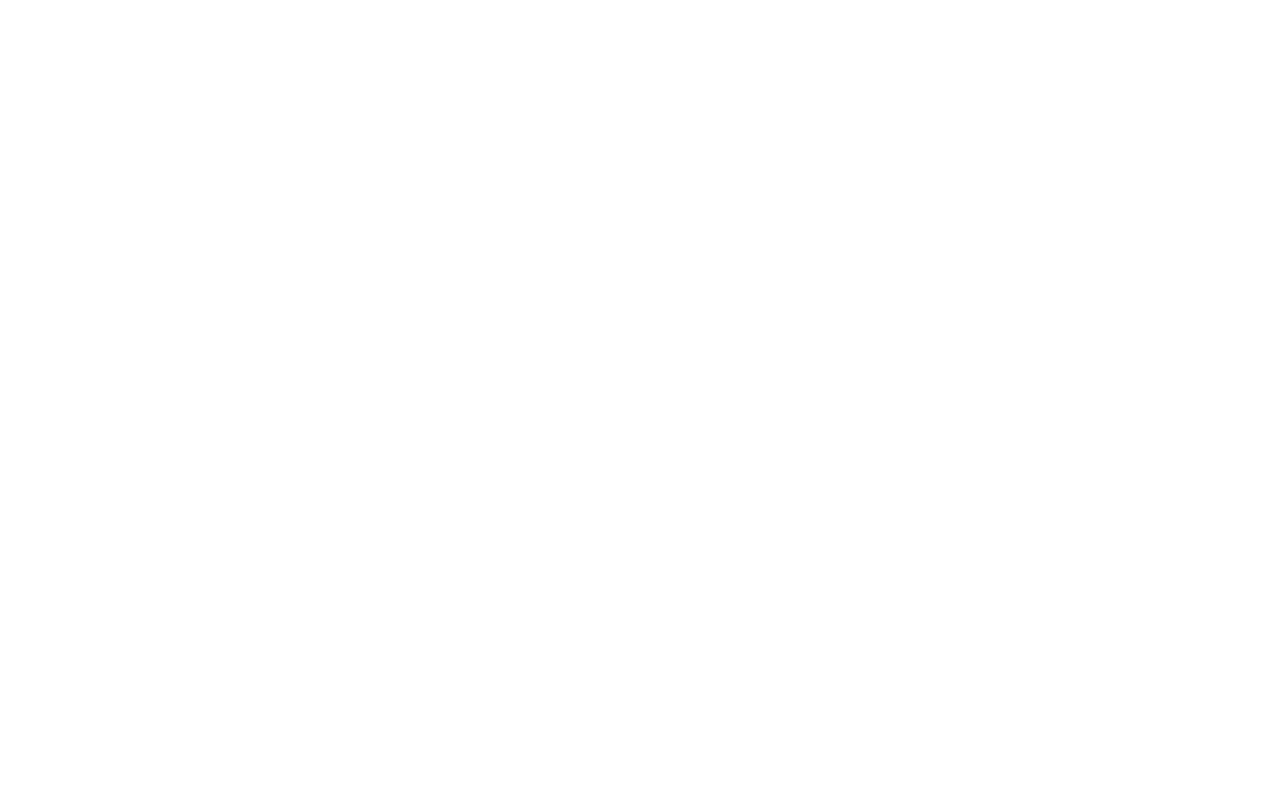
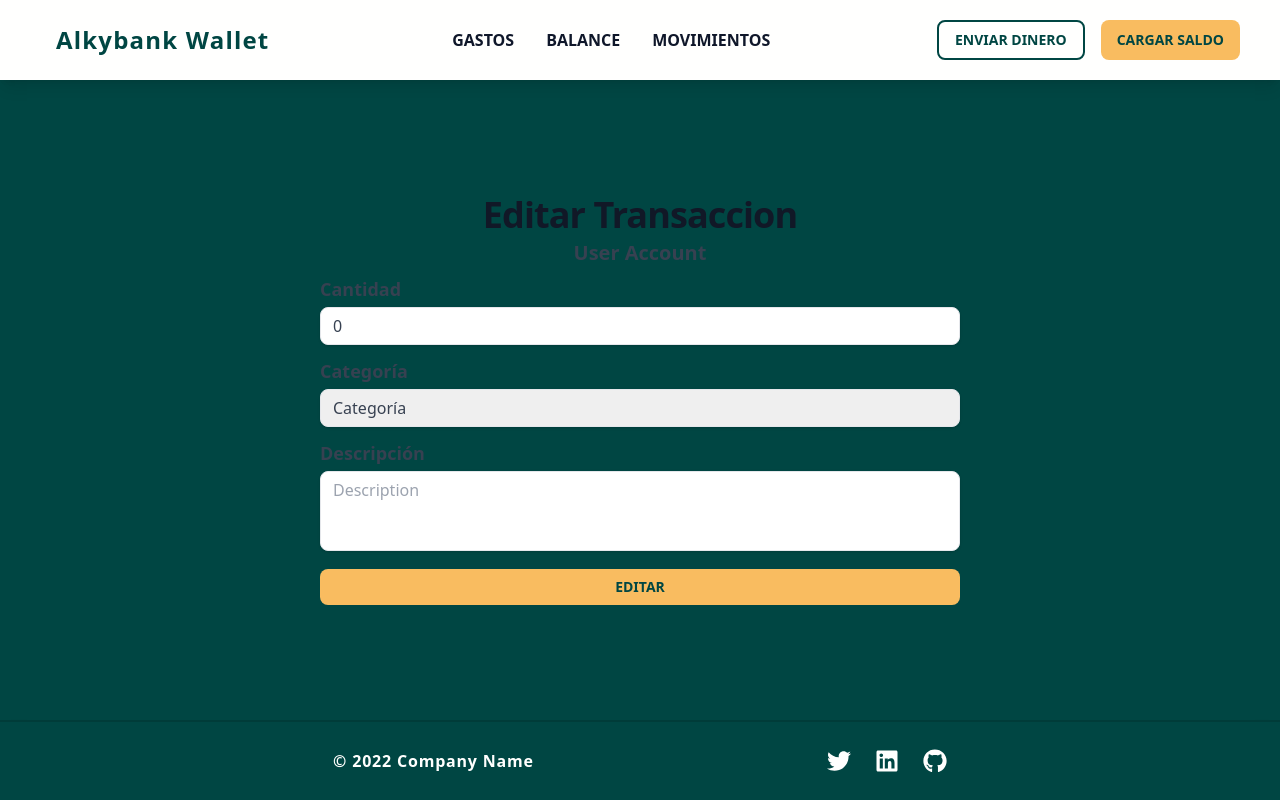
Before and after one commit to siprem10/grupo-03-undefined-FRONTEND, a React (Vite) app: page /transactions/edit in a window 1280 px wide. Before the commit this address had no page. Built offline with nearby package versions, Linux system fonts and the light colour scheme.

Commit message:
forms-pages

```diff
--- a/src/App.jsx
+++ b/src/App.jsx
@@ -2,6 +2,7 @@
 import Home from './Components/Home/Home';
 import Register from './Components/Register/Register';
 import Login from './Components/Login/Login';
+import { CreateCategories, CreateTransactions, EditCategories, EditTransactions } from './Pages';
 import { UserForm, createUserFields } from './Components/Forms/UserForms';
 
 function App() {
@@ -16,6 +17,10 @@
                     path='/create-user'
                     element={<UserForm {...createUserFields} />}
                 />
+                <Route exact path='/categories/create' element={<CreateCategories />} />
+                <Route exact path='/categories/edit' element={<EditCategories />} />
+                <Route exact path='/transactions/create' element={<CreateTransactions />} />
+                <Route exact path='/transactions/edit' element={<EditTransactions />} />
             </Routes>
         </BrowserRouter>
     );
--- a/src/Components/Forms/CategoriesForm.jsx
+++ b/src/Components/Forms/CategoriesForm.jsx
@@ -1,24 +1,27 @@
-import React from 'react';
+import React, { useState } from 'react';
  import { Formik } from 'formik';
  import BaseButton from '../BaseButton/BaseButton';
+ import "../styles/Form.css";
 
  const CategoriesForm = ({
     title,
     userAccount,
     buttonText,
-    onSubmit
+    onSubmit,
+    successText
   }) => {
 
+    const [ success, setSuccess ] = useState(false)
 
    return (
             <div
             className='flex flex-col w-screen items-center justify-center'
             >
             <h1
-            className='text-3xl text-left w-11/12 sm:w-8/12 md:w-6/12 sm:text-4xl'
+            className='title text-4xl mb-1'
             >{title}</h1>
             <p
-            className='text-m mb-3 text-left w-11/12 sm:w-8/12 md:w-6/12'
+            className='mb-2 text-gray-700 text-xl font-bold'
             >{userAccount}</p>
             <Formik
             initialValues={{
@@ -30,6 +33,8 @@
                 resetForm({
                     values: ''
                 })
+                setSuccess(true)
+                setTimeout(() => setSuccess(false), 3000)
             }}
             validate={(values) => {
                 let errors = {}
@@ -56,8 +61,10 @@
                 className='flex flex-col w-11/12 sm:w-8/12 md:w-6/12'
                 onSubmit={handleSubmit}
                 >
+                <div className='mb-2'>
+                <label className='label' htmlFor='name'>Nombre</label>
                 <input
-                    className={`${touched.name && errors.name && 'border-red-500 bg-red-100'} rounded border my-2 px-5 py-2 w-full`}
+                    className='inputForm'
                     type="text"
                     name="name"
                     placeholder='Nombre'
@@ -65,20 +72,25 @@
                     onBlur={handleBlur}
                     value={values.name}
                 />
-                {touched.name && errors.name && <p className='text-red-600'>{errors.name}</p>}
+                {touched.name && errors.name && <p className='inputFormErr'>{errors.name}</p>}
+                </div>
+                <div className='mb-2'>
+                <label className='label' htmlFor='description'>Descripción</label>
                 <textarea
-                    className={`${touched.description && errors.description && 'border-red-500 bg-red-100'} rounded border my-1 px-5 py-2 mb-2 resize-none h-24 w-full`}
+                    className={`mb-1 shadow appearance-none border rounded-lg w-full py-2 px-3 text-gray-700 leading-tight focus:outline-none resize-none h-20`}
                     name="description"
                     placeholder='Descripción'
                     onChange={handleChange}
                     onBlur={handleBlur}
                     value={values.description}
                 />
-                {touched.description && errors.description && <p className='text-red-600'>{errors.description}</p>}
+                {touched.description && errors.description && <p className='inputFormErr'>{errors.description}</p>}
+                </div>
                 <BaseButton
                 text={buttonText}
                 type="submit"
                 />
+                {success && <p className='text-green-600 font-bold text-center mt-2'>{successText}</p>}
                 </form>
             )}
             </Formik>
--- a/src/Components/Forms/TransactionsForm.jsx
+++ b/src/Components/Forms/TransactionsForm.jsx
@@ -1,24 +1,28 @@
 import React from 'react';
  import { Formik } from 'formik';
  import BaseButton from '../BaseButton/BaseButton';
+import { useState } from 'react';
 
  const TransactionsForm = ({
     title,
     userAccount,
     categoriesList,
     buttonText,
-    onSubmit
+    onSubmit,
+    successText
  }) => {
+
+    const [ success, setSuccess ] = useState(false)
 
    return (
             <div
             className='flex flex-col w-screen items-center justify-center'
             >
             <h1
-            className='text-3xl text-left w-11/12 sm:w-8/12 md:w-6/12 sm:text-4xl'
+            className='title text-4xl mb-1 text-left'
             >{title}</h1>
             <p
-            className='text-m mb-3 text-left w-11/12 sm:w-8/12 md:w-6/12'
+            className='mb-2 text-gray-700 text-xl font-bold text-left'
             >{userAccount}</p>
             <Formik
             initialValues={{
@@ -31,12 +35,16 @@
                 resetForm({
                     values: ''
                 })
+                setSuccess(true)
+                setTimeout(() => setSuccess(false), 3000)
             }}
             validate={(values) => {
                 let errors = {}
                 const { amount, category } = values
-                if(!amount) {
+                if(!amount || amount === '0') {
                     errors.amount = 'Por Favor agreaga un monto'
+                } else if(!/(^\d{1,3}(\.?\d{3})*(,\d{2})?$)|(^\d{1,3}(,?\d{3})*(\.\d{2})?$)/.test(amount)) {
+                    errors.amount = 'Formato incorrecto'
                 }
                 if(!category) {
                     errors.category = 'Debes incluir una categoría'
@@ -57,20 +65,25 @@
                 className='flex flex-col w-11/12 sm:w-8/12 md:w-6/12'
                 onSubmit={handleSubmit}
                 >
+                <div className='mb-2'>
+                <label className='label' htmlFor='amount'>Cantidad</label>
                 <input
-                    className={`${touched.amount && errors.amount && 'border-red-500 bg-red-100'} rounded border my-2 px-5 py-2 w-full`}
-                    type="number"
+                    className='inputForm'
+                    type="text"
                     name="amount"
                     placeholder='Cantidad'
                     onChange={handleChange}
                     onBlur={handleBlur}
                     value={values.amount}
                 />
-                {touched.amount && errors.amount && <p className='text-red-600'>{errors.amount}</p>}
+                {touched.amount && errors.amount && <p className='inputFormErr'>{errors.amount}</p>}
+                </div>
+                <div className='mb-2'>
+                <label className='label' htmlFor='name'>Categoría</label>
                 <select
                 id="category"
                 name="category"
-                className={`${touched.category && errors.category && 'border-red-500 bg-red-100'} rounded border my-1 px-5 py-2 mb-3 w-full`}
+                className='inputForm'
                 onChange={handleChange}
                 onBlur={handleBlur}
                 value={values.category}
@@ -80,21 +93,25 @@
                         <option key={i} value={category}>{category}</option>
                         ))}
                 </select>
-                {touched.category && errors.category && <p className='text-red-600'>{errors.category}</p>}
+                {touched.category && errors.category && <p className='inputFormErr'>{errors.category}</p>}
+                </div>
+                <div className='mb-2'>
+                <label className='label' htmlFor='name'>Descripción</label>
                 <textarea
-                    className='rounded border my-1 px-5 py-2 mb-3 resize-none h-24 w-full'
+                    className={`mb-1 shadow appearance-none border rounded-lg w-full py-2 px-3 text-gray-700 leading-tight focus:outline-none resize-none h-20`}
                     name="description"
                     placeholder='Description'
                     onChange={handleChange}
                     onBlur={handleBlur}
                     value={values.description}
                 />
+                </div>
                 <BaseButton
                 text={buttonText}
                 type="submit"
                 // disabled={isSubmitting}
                 />
-
+                {success && <p className='text-green-600 font-bold text-center mt-2'>{successText}</p>}
 
                 </form>
             )}
--- /dev/null
+++ b/src/Pages/CreateCategories.jsx
@@ -0,0 +1,19 @@
+import React from 'react';
+import Layout from '../Components/Layout/Layout';
+import CategoriesForm from '../Components/Forms/CategoriesForm';
+
+const CreateCategories = () => {
+  return (
+    <Layout>
+        <CategoriesForm
+                title='Nueva Categoria'
+                userAccount='User Account'
+                buttonText='Crear'
+                onSubmit={(data)=> console.log(data)}
+                successText='Creado con exito'
+                />
+    </Layout>
+  )
+}
+
+export default CreateCategories;
--- /dev/null
+++ b/src/Pages/CreateTransactions.jsx
@@ -0,0 +1,20 @@
+import React from 'react';
+import Layout from '../Components/Layout/Layout';
+import TransactionsForm from '../Components/Forms/TransactionsForm';
+
+const CreateTransactions = () => {
+  return (
+    <Layout>
+        <TransactionsForm
+                title='Nueva Transaccion'
+                userAccount='User Account'
+                buttonText='Crear'
+                categoriesList={['awd', 'dwa', 'eoljgkn']}
+                onSubmit={(data)=> console.log(data)}
+                successText='Creado con exito'
+                />
+    </Layout>
+  )
+}
+
+export default CreateTransactions;
--- /dev/null
+++ b/src/Pages/EditCategories.jsx
@@ -0,0 +1,19 @@
+import React from 'react';
+import Layout from '../Components/Layout/Layout';
+import CategoriesForm from '../Components/Forms/CategoriesForm';
+
+const EditCategories = () => {
+  return (
+    <Layout>
+        <CategoriesForm
+                title='Editar Categoría'
+                userAccount='User Account'
+                buttonText='Editar'
+                onSubmit={(data)=> console.log(data)}
+                successText='Editado con exito'
+                />
+    </Layout>
+  )
+}
+
+export default EditCategories;
--- /dev/null
+++ b/src/Pages/EditTransactions.jsx
@@ -0,0 +1,20 @@
+import React from 'react';
+import Layout from '../Components/Layout/Layout';
+import TransactionsForm from '../Components/Forms/TransactionsForm';
+
+const EditTransactions = () => {
+  return (
+    <Layout>
+        <TransactionsForm
+                title='Editar Transaccion'
+                userAccount='User Account'
+                buttonText='Editar'
+                categoriesList={['awd', 'dwa', 'eoljgkn']}
+                onSubmit={(data)=> console.log(data)}
+                successText='Editado con exito'
+                />
+    </Layout>
+  )
+}
+
+export default EditTransactions;
--- /dev/null
+++ b/src/Pages/index.js
@@ -0,0 +1,12 @@
+import CreateCategories from '././CreateCategories';
+import CreateTransactions from './CreateTransactions';
+import EditCategories from './EditCategories';
+import EditTransactions from './EditTransactions';
+
+
+export {
+    CreateCategories,
+    CreateTransactions,
+    EditCategories,
+    EditTransactions
+};
```
Also changed, not shown: 1 other file (tests, documents, lock files or other folders).
